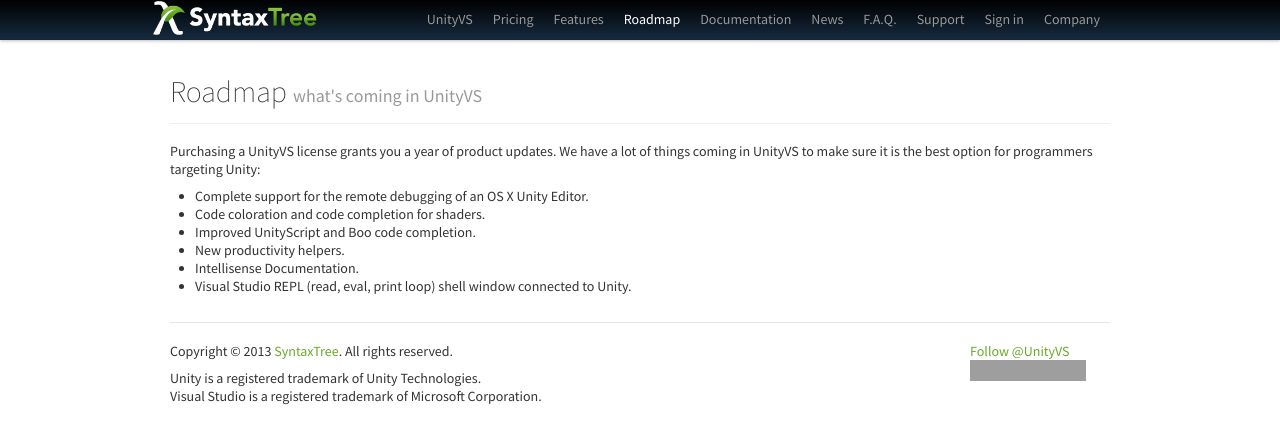
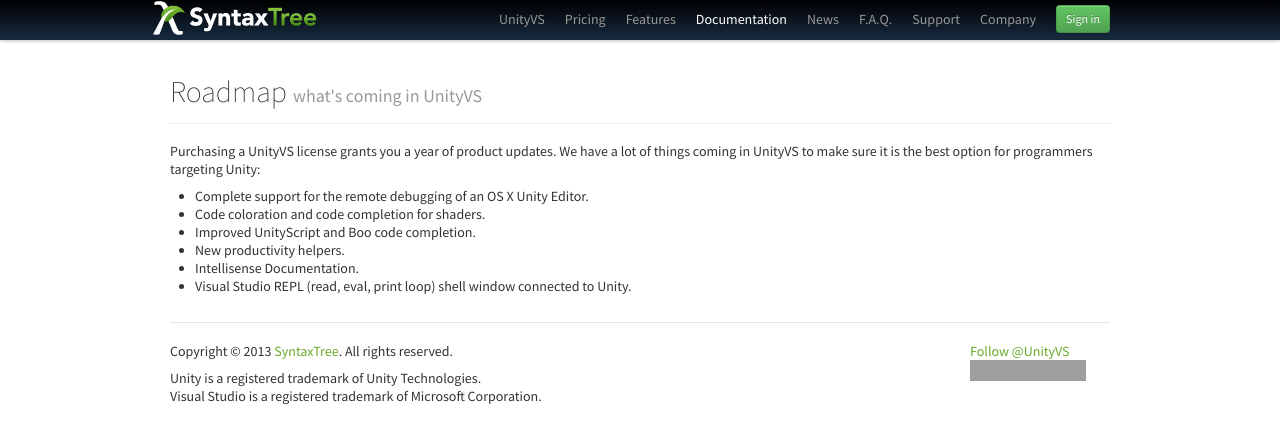
Before and after one commit to syntaxtree/unityvs.com, a Jekyll site: the page built from documentation/roadmap/index.html, in a window 1280 px wide. Shown: the top 444 px of the page. Built offline with Jekyll 4.4.1, drawn with Linux system fonts in a browser that asks for light colours; comment, search, counter and statistics services are not loaded; grey boxes are pictures that could not be loaded.

Commit message:
Uniformize layout

```diff
--- a/99D8A714E91B1CE5A5E2AE824042B6E5.txt
+++ /dev/null
@@ -1,2 +0,0 @@
-1ACB14CB3210D3F697B91D1DEB683EF4CFB49271
-comodoca.com
--- a/_layouts/default.html
+++ b/_layouts/default.html
@@ -14,18 +14,19 @@
       <div class="navbar-inner">
         <div class="container">
           <a class="brand pull-left"> <img src="/img/logo.png" alt="SyntaxTree" /></a>
-          <ul class="nav pull-right">
+		  <div class="nav-collapse nav pull-right">
+            <ul class="nav">
               <li{% if page.active == "index"  %} class="active"{% endif %}><a href="/">UnityVS</a></li>
               <li{% if page.active == "pricing"  %} class="active"{% endif %}><a href="/pricing/">Pricing</a></li>
               <li{% if page.active == "features"  %} class="active"{% endif %}><a href="/features/">Features</a></li>
-            <li{% if page.active == "roadmap"  %} class="active"{% endif %}><a href="/roadmap/">Roadmap</a></li>
               <li{% if page.active == "documentation"  %} class="active"{% endif %}><a href="/documentation/">Documentation</a></li>
               <li{% if page.active == "news"  %} class="active"{% endif %}><a href="/news/">News</a></li>
               <li{% if page.active == "faq"  %} class="active"{% endif %}><a href="/faq/">F.A.Q.</a></li>
               <li{% if page.active == "support"  %} class="active"{% endif %}><a href="/support/">Support</a></li>
-            <li><a href="http://app.unityvs.com" target="_blank">Sign in</a></li>
               <li><a href="http://syntaxtree.com" target="_blank">Company</a></li>
             </ul>
+			<a class="btn btn-small btn-success" href="http://app.unityvs.com">Sign in</a>
+		  </div>
         </div>
       </div>
     </div>
--- a/documentation/index.html
+++ b/documentation/index.html
@@ -22,6 +22,7 @@
         <li><a href="/documentation/changelog">ChangeLog</a></li>
         <li><a href="/documentation/troubleshooting">Troubleshooting</a></li>
         <li><a href="/documentation/issues">Known issues</a></li>
+        <li><a href="/documentation/roadmap">Roadmap</a></li>
         <li class="nav-header">Using UnityVS</li>
         <li><a href="/documentation/debugging">Debugging</a></li>
         <li><a href="/documentation/dll-debugging">External DLL Debugging</a></li>
--- a/roadmap/index.html
+++ b/documentation/roadmap/index.html
@@ -1,7 +1,7 @@
 ---
 layout: default
 title: Roadmap
-active: roadmap
+active: documentation
 ---
 <div class="container">
   <div class="row">
```
Lines whose indentation alone changed are shown as unchanged.
